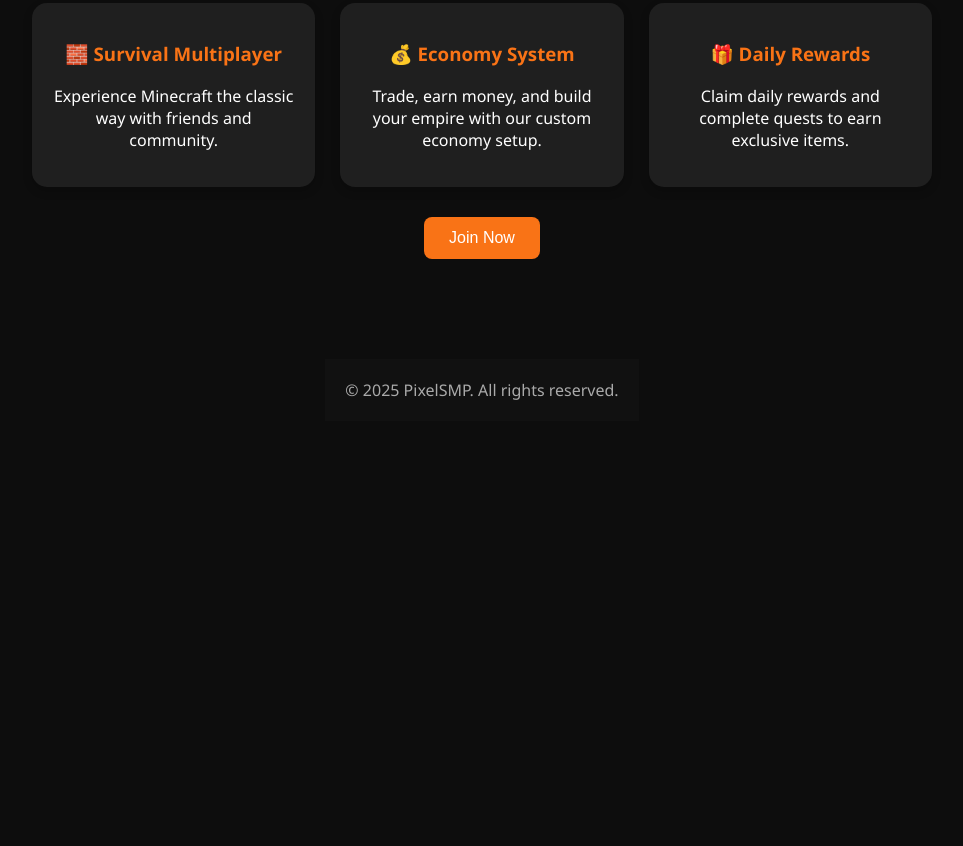
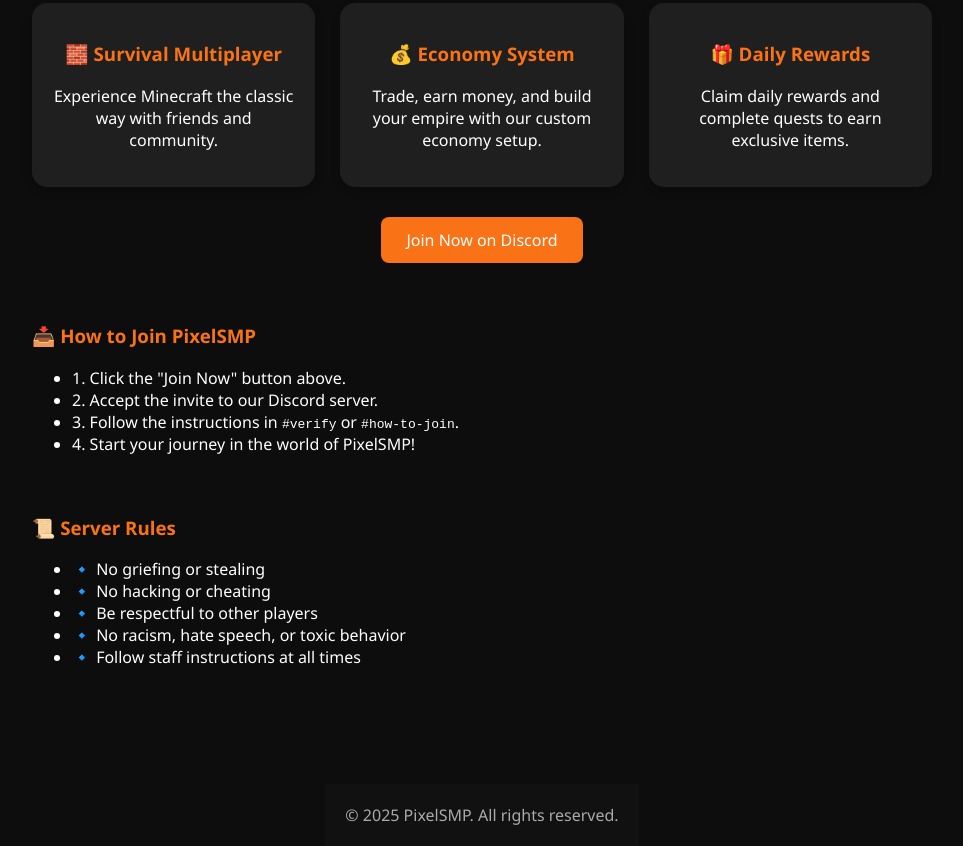
Before and after one commit to ak-pumkin/pixelsmp-web, a plain HTML site: page index.html in a window 1280 px wide. Shown: the part 559-1405 px from the top of the page, without its empty margins (158-1121 px from the left). Before the commit the page ends 980 px from the top, so only its background shows below. Drawn offline with Linux system fonts and the light colour scheme.

Commit message:
Update index.html

```diff
--- a/index.html
+++ b/index.html
@@ -98,10 +98,21 @@
       cursor: pointer;
       font-size: 1rem;
       transition: background 0.3s;
+      text-decoration: none;
+      display: inline-block;
     }
 
     .btn:hover {
       background-color: #fb923c;
+    }
+
+    .section {
+      margin-top: 60px;
+      text-align: left;
+    }
+
+    .section h3 {
+      color: var(--accent);
     }
 
     footer {
@@ -120,9 +131,9 @@
 
   <nav>
     <a href="#">Home</a>
-    <a href="#">Discord</a>
-    <a href="#">How to Join</a>
-    <a href="#">Rules</a>
+    <a href="#join">How to Join</a>
+    <a href="#rules">Rules</a>
+    <a href="https://discord.gg/yourserver" target="_blank">Discord</a>
   </nav>
 
   <div class="content">
@@ -144,7 +155,28 @@
       </div>
     </div>
 
-    <button class="btn">Join Now</button>
+    <a class="btn" href="https://discord.gg/ZJMAbkNFFG" target="_blank">Join Now on Discord</a>
+
+    <div class="section" id="join">
+      <h3>📥 How to Join PixelSMP</h3>
+      <ul>
+        <li>1. Click the "Join Now" button above.</li>
+        <li>2. Accept the invite to our Discord server.</li>
+        <li>3. Follow the instructions in <code>#verify</code> or <code>#how-to-join</code>.</li>
+        <li>4. Start your journey in the world of PixelSMP!</li>
+      </ul>
+    </div>
+
+    <div class="section" id="rules">
+      <h3>📜 Server Rules</h3>
+      <ul>
+        <li>🔹 No griefing or stealing</li>
+        <li>🔹 No hacking or cheating</li>
+        <li>🔹 Be respectful to other players</li>
+        <li>🔹 No racism, hate speech, or toxic behavior</li>
+        <li>🔹 Follow staff instructions at all times</li>
+      </ul>
+    </div>
   </div>
 
   <footer>
```
